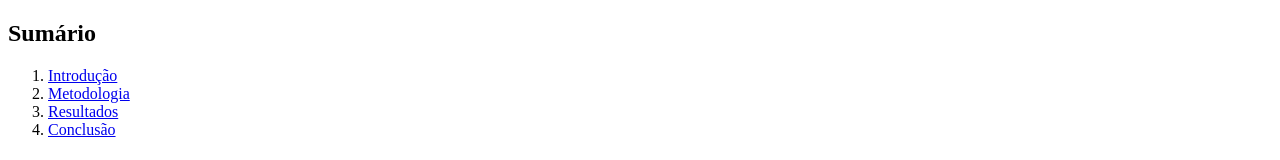
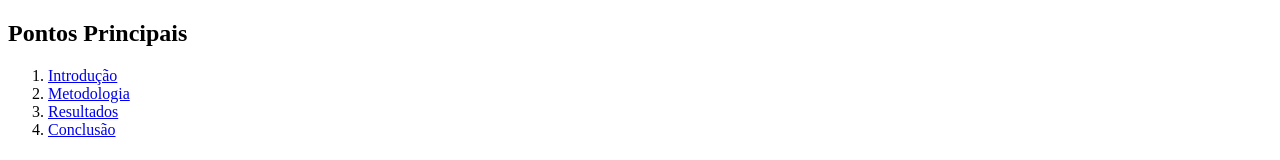
Before and after one commit to danielscontaparateste/WEBTESTE, a plain HTML site: page projeto1/pagina1.html in a window 1280 px wide. Shown: the top 160 px of the page. Drawn offline with Linux system fonts and the light colour scheme.

Commit message:
Add files via upload

```diff
--- a/projeto1/pagina1.html
+++ b/projeto1/pagina1.html
@@ -6,7 +6,7 @@
     <title>Página 1</title>
 </head>
 <body>
-    <h2 id="sumario">Sumário</h2>
+    <h2 id="sumario">Pontos Principais</h2>
     <ol>
         <li><a href="#intro">Introdução</a></li>
         <li><a href="#metodo">Metodologia</a></li>
```
